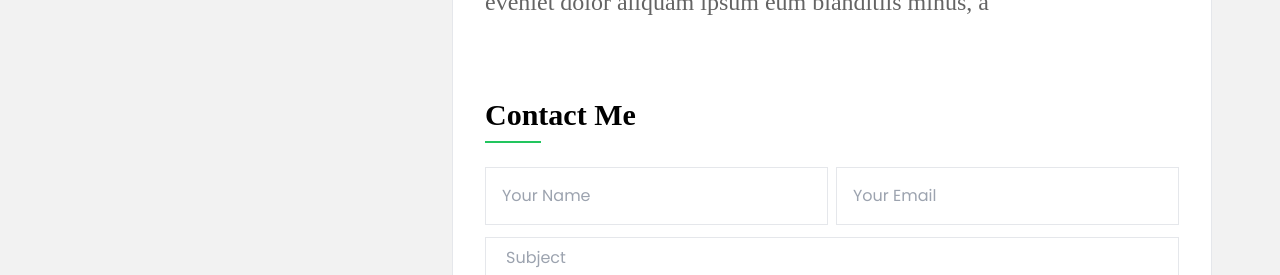
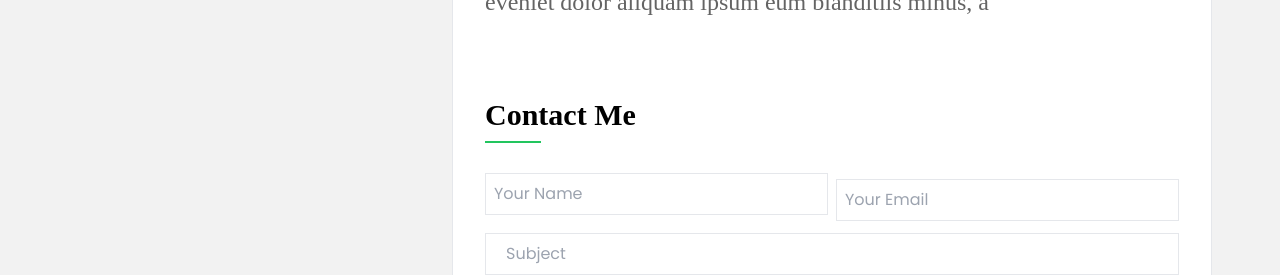
Before and after one commit to Thomson-dev/Thomson-2.0, a React (Vite) app: page / in a window 1280 px wide. Shown: the part 2288-2563 px from the top of the page. Built offline with nearby package versions, Linux system fonts and the light colour scheme; a web font is replaced by a local one.

Commit message:
new change

```diff
--- a/src/Component/About.tsx
+++ b/src/Component/About.tsx
@@ -1,8 +1,8 @@
-import React from "react";
 
-type Props = {};
 
-const About = (props: Props) => {
+
+
+const About = () => {
   return (
     <div className="lgl:px-8  px-5 w-full py-6 ">
       <h2 className="text-3xl font-bold py-2 averia-serif-libre-bold font-serif  ">
--- a/src/Component/Contact.tsx
+++ b/src/Component/Contact.tsx
@@ -1,8 +1,4 @@
-import React from "react";
-
-type Props = {};
-
-function Contact({}: Props) {
+function Contact() {
   return (
     <div className="lgl:px-8  px-5 py-6 mt-6 w-full">
       <h2 className="text-3xl font-bold py-2 averia-serif-libre-bold font-serif  ">
@@ -10,16 +6,16 @@ function Contact({}: Props) {
       </h2>
       <hr className="w-[8%] border-[1.4px] mb-6   border-green-500  " />
 
-      <div className="flex-col flex space-y-3">
-        <div className="w-full flex space-x-2">
+      <div className="flex-col flex  space-y-3">
+        <div className="w-full flex-col items-center lgl:space-y-3 space-y-0 lgl:flex-row flex space-x-2">
           <input
             type="text"
-            className="border p-4 text-base poppins-regular  outline-none w-[50%]"
+            className="border p-2 text-base poppins-regular  outline-none w-full lgl:w-[50%]"
             placeholder="Your Name"
           />
           <input
             type="text"
-            className="border  p-4 text-base poppins-regular outline-none w-[50%]"
+            className="border  p-2 text-base poppins-regular outline-none w-full lgl:w-[50%]"
             placeholder="Your Email"
           />
         </div>
@@ -37,7 +33,9 @@ function Contact({}: Props) {
         ></textarea>
       </div>
 
-      <button className="w-[50%] lgl:w-[20%] hover:bg-green-600 duration-100 bg-green-500 text-base poppins-regular text-white border py-3 mt-4">Send Message</button>
+      <button className="w-[50%] lgl:w-[20%] hover:bg-green-600 duration-100 bg-green-500 text-base poppins-regular text-white border py-3 mt-4">
+        Send Message
+      </button>
     </div>
   );
 }
--- a/src/Component/Expericence.tsx
+++ b/src/Component/Expericence.tsx
@@ -1,6 +1,6 @@
 import { FaArrowRight } from "react-icons/fa";
 
-type Props = {};
+
 
 const experiences = [
   {
@@ -25,7 +25,7 @@ const experiences = [
       "Implemented robust data management practices, contributing to the overall accuracy and reliability of client account information.",
   },
 ];
-const Expericence = (props: Props) => {
+const Expericence = () => {
   return (
     <div className="lgl:px-8  px-5 py-6 mt-8 w-full">
       <h2 className="text-3xl font-bold py-2 averia-serif-libre-bold font-serif  ">
--- a/src/Component/Footer.tsx
+++ b/src/Component/Footer.tsx
@@ -1,10 +1,10 @@
-import React from "react";
+
 import { FaLinkedinIn } from "react-icons/fa6";
 import { FaTwitter } from "react-icons/fa";
 import { FaGithub } from "react-icons/fa";
-type Props = {};
 
-const Footer = (props: Props) => {
+
+const Footer = () => {
   return (
     <div className="lgl:px-8  flex  flex-col items-center space-y-6 bg-black justify-center text-white py-12 mt-6 w-full">
       <div className="w-[30%] ">
--- a/src/Component/Left.tsx
+++ b/src/Component/Left.tsx
@@ -5,12 +5,9 @@ import { FaLinkedinIn } from "react-icons/fa6";
 import { FaTwitter } from "react-icons/fa";
 import { FaGithub } from "react-icons/fa";
 
-type Props = {};
-
-const Left = (props: Props) => {
 
 
-
+const Left = () => {
 
   const [text, ] = useTypewriter({
     words: ["Frontend developer", "Fullstack developer"],
@@ -56,10 +53,7 @@ const Left = (props: Props) => {
         </div>
       </div>
 
-      <div
-        className="overlay fixed top-0 right-0 bottom-0 w-full h-full left-0 opacity-0 bg-slate-50
-        "
-      ></div>
+
     </div>
   );
 };
--- a/src/Component/Right.tsx
+++ b/src/Component/Right.tsx
@@ -7,9 +7,9 @@ import Testimonial from "./Testimonial";
 import Contact from "./Contact";
 import Footer from "./Footer";
 
-type Props = {};
 
-const Right = (props: Props) => {
+
+const Right = () => {
   return (
 
       <div className=" lgl:p-7   ">
--- a/src/Component/Skills.tsx
+++ b/src/Component/Skills.tsx
@@ -1,8 +1,8 @@
-import React from "react";
 
-type Props = {};
 
-const Skills = (props: Props) => {
+
+
+const Skills = () => {
   return (
     <div className="lgl:px-10 px-5 mt-8 py-6">
       <h2 className="text-3xl font-bold py-2 averia-serif-libre-bold font-serif  ">
--- a/src/Component/Testimonial.tsx
+++ b/src/Component/Testimonial.tsx
@@ -1,4 +1,4 @@
-import React from "react";
+
 // Import Swiper React components
 import { Swiper, SwiperSlide } from "swiper/react";
 import { FaQuoteLeft } from "react-icons/fa";
@@ -6,9 +6,9 @@ import { FaQuoteLeft } from "react-icons/fa";
 // Import Swiper styles
 import "swiper/css";
 
-type Props = {};
 
-const Testimonial = (props: Props) => {
+
+const Testimonial = () => {
   return (
     <div className="lgl:px-8 px-5 py-6 mt-10">
       <h2 className="text-3xl font-bold py-2 averia-serif-libre-bold font-serif  ">
--- a/src/Screen/Home.tsx
+++ b/src/Screen/Home.tsx
@@ -7,9 +7,9 @@ import { FaTwitter } from "react-icons/fa";
 import { FaGithub } from "react-icons/fa";
 import { useTypewriter } from "react-simple-typewriter";
 
-type Props = {};
 
-const Home = (props: Props) => {
+
+const Home = () => {
 
 
   const [text] = useTypewriter({
```
Also changed, not shown: src/App.tsx (+3 -5 lines), src/Component/Profile.tsx (deleted).
